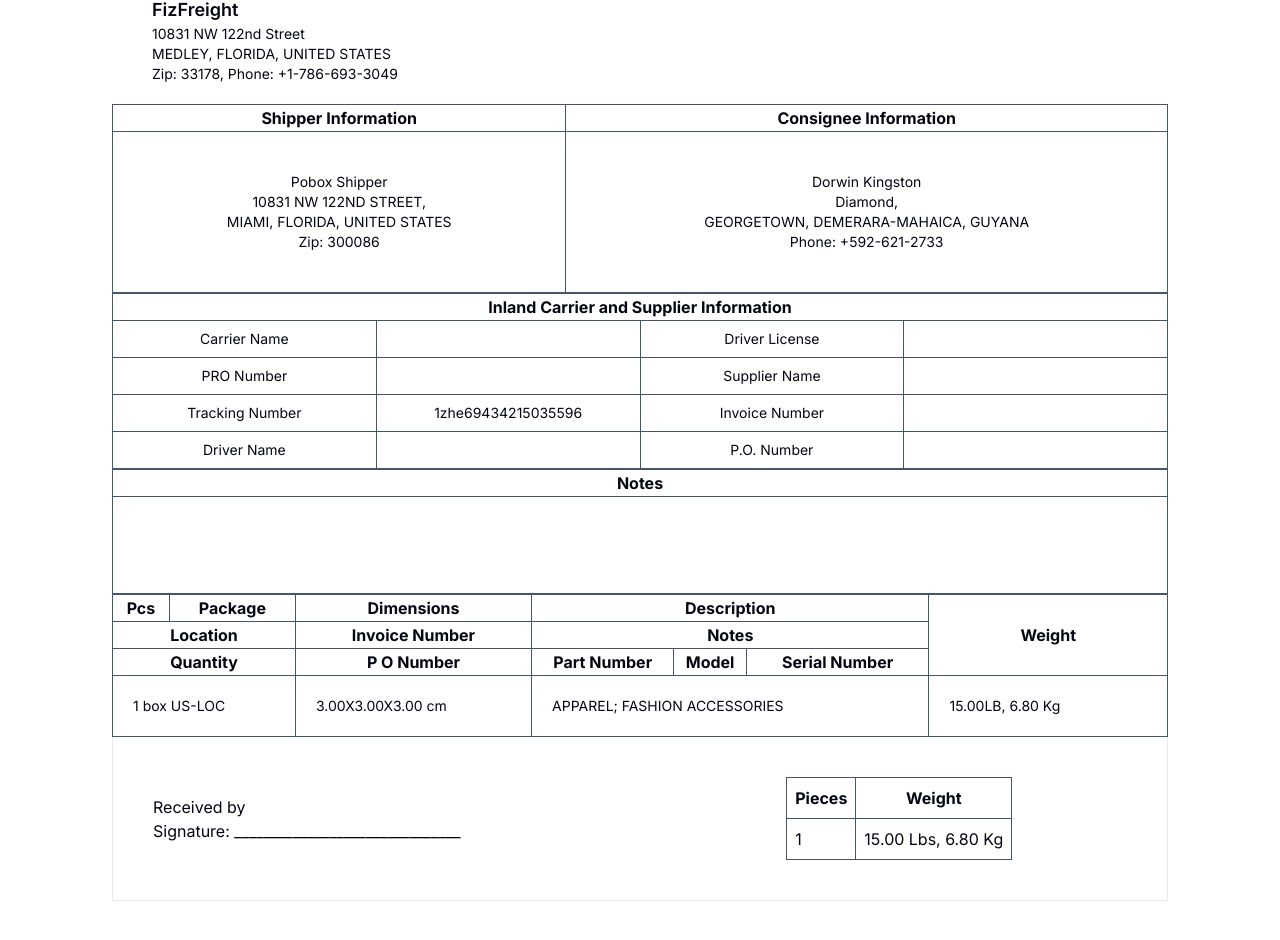
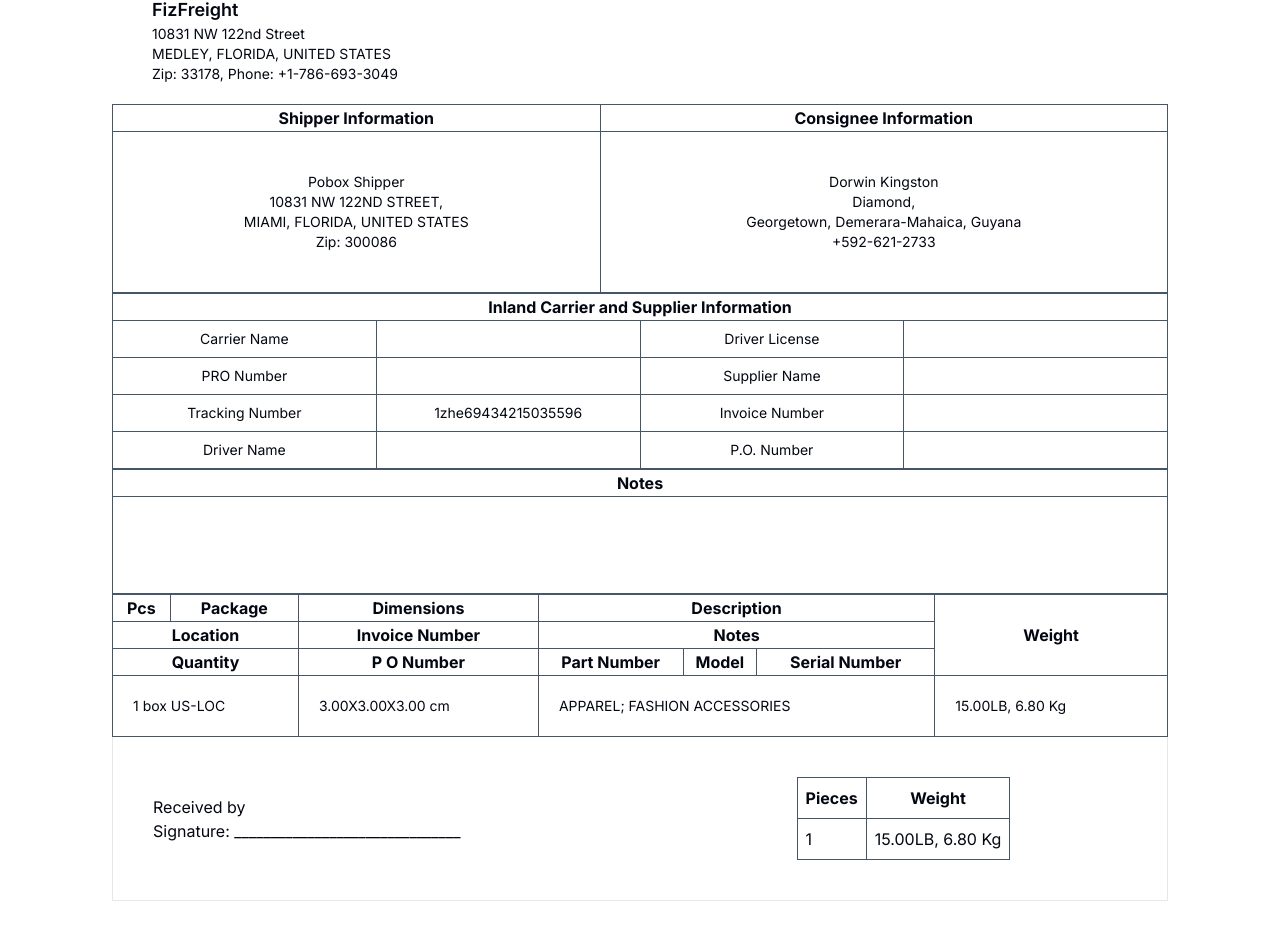
Before and after one commit to stephonfraser/fizfreight, a Next.js app: page /workspace/users in a window 1280 px wide. Shown: the part 396-1336 px from the top of the page. Built offline with nearby package versions, Linux system fonts and the light colour scheme.

Commit message:
Warehouse receipt variables implemented

```diff
--- a/app/workspace/components/WarehouseReceipt.tsx
+++ b/app/workspace/components/WarehouseReceipt.tsx
@@ -1,8 +1,23 @@
 import React from 'react'
 import Image from 'next/image'
 import "../../globals.css";
+import { number } from 'zod';
 
-const WarehouseReceipt = () => {
+const WarehouseReceipt = ({receiptData}:any) => {
+
+  let receiptDemo = {
+    number: "WR-9112",
+    date: "June 15th, 2024 12:48 PM",
+    customerName: "Dorwin Kingston",
+    customerAddress: "Georgetown, Demerara-Mahaica, Guyana",
+    customerPhone: "+592-621-2733",
+    trackingNumber: "1zhe69434215035596",
+    weight: "15.00LB, 6.80 Kg",
+    description: "APPAREL; FASHION ACCESSORIES	"
+  }
+  if(!receiptData) {
+    receiptData = receiptDemo;
+  }
   return (
     <div className='warehouse-receipt w-full p-28'>
       <div className="header w-full flex flex-row items-center justify-between">
@@ -15,13 +30,13 @@ const WarehouseReceipt = () => {
               <thead>
                 <tr>
                   <td className='p-2'>Receipt Number:</td>
-                  <td className='p-2'>WR-9112</td>
+                  <td className='p-2'>{receiptData.number}</td>
                 </tr>
               </thead>
               <tbody>
                 <tr>
                   <td className='p-2'>Received Date/Time:</td>
-                  <td className='p-2'>June 15th, 2024 12:48 PM</td>
+                  <td className='p-2'>{receiptData.date}</td>
                 </tr>
                 <tr>
                   <td className='p-2'>Received By:</td>
@@ -67,13 +82,13 @@ const WarehouseReceipt = () => {
                 Zip: 300086
               </td>
               <td className='border border-slate-600 p-10 text-sm'>
-                Dorwin Kingston
+                {receiptData.customerName}
                 <br />
                 Diamond,
                 <br />
-                GEORGETOWN, DEMERARA-MAHAICA, GUYANA
+                {receiptData.customerAddress}
                 <br />
-                Phone: +592-621-2733
+                {receiptData.customerPhone}
               </td>
             </tr>
           </tbody>
@@ -119,7 +134,7 @@ const WarehouseReceipt = () => {
                 Tracking Number
               </td>
               <td className='border border-slate-600 p-2 text-sm'>
-                1zhe69434215035596
+                {receiptData.trackingNumber}
               </td>
               <td className='border border-slate-600 p-2 text-sm'>
                 Invoice Number
@@ -183,9 +198,9 @@ const WarehouseReceipt = () => {
               <td className='border border-slate-600 p-5 text-sm' colSpan={2}>1 box US-LOC</td>
               <td className='border border-slate-600 p-5 text-sm'>3.00X3.00X3.00 cm</td>
               <td className='border border-slate-600 p-5 text-sm' colSpan={3}>
-                APPAREL; FASHION ACCESSORIES
+                {receiptData.description}
               </td>
-              <td className='border border-slate-600 p-5 text-sm'>15.00LB, 6.80 Kg</td>
+              <td className='border border-slate-600 p-5 text-sm'>{receiptData.weight}</td>
             </tr>
             <tr>
               <td colSpan={5} className='p-10'>
@@ -204,7 +219,7 @@ const WarehouseReceipt = () => {
                   <tbody>
                     <tr className='border border-slate-600 p-5'>
                       <td className='p-2 border border-slate-600'>1</td>
-                      <td className='p-2 border border-slate-600'>15.00 Lbs, 6.80 Kg</td>
+                      <td className='p-2 border border-slate-600'>{receiptData.weight}</td>
                     </tr>
                   </tbody>
                 </table>
--- a/app/workspace/customers/page.tsx
+++ b/app/workspace/customers/page.tsx
@@ -95,6 +95,3 @@ export default async function Home() {
     </main>
   );
 }
-function getUrl(arg0: { req: import("http").IncomingMessage | undefined; }) {
-  throw new Error("Function not implemented.");
-}
```
